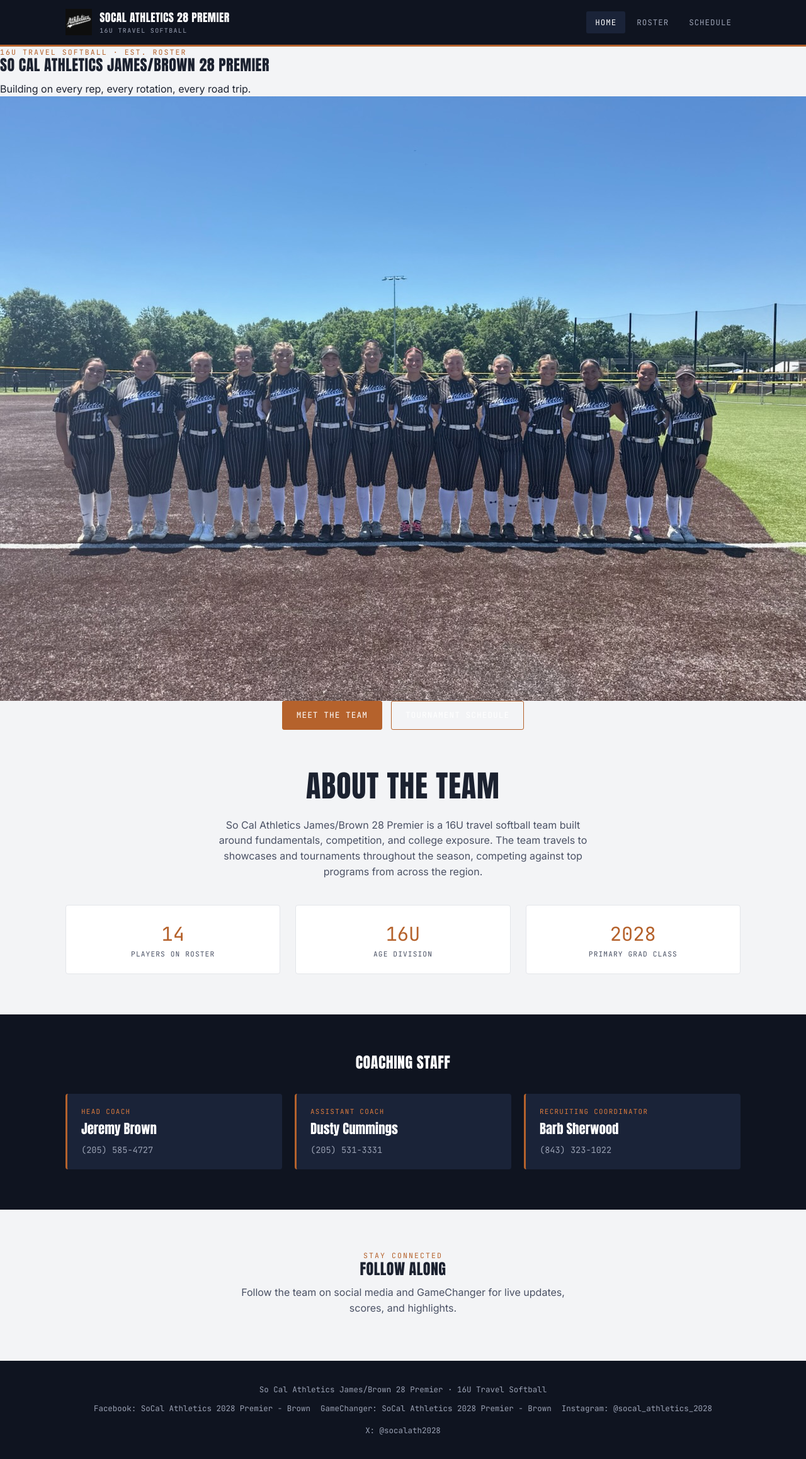
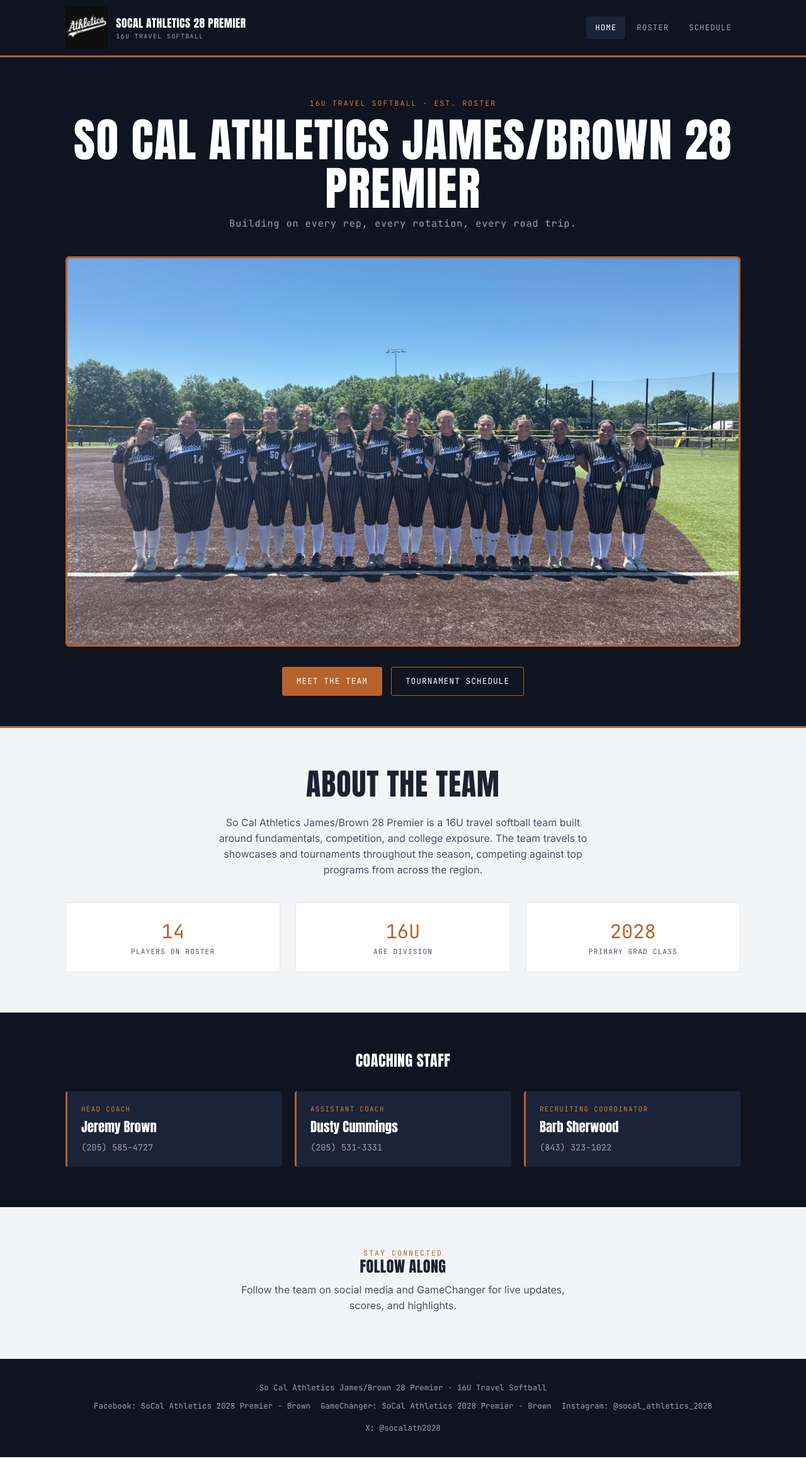
Before and after one commit to Jeff-Carver-Personal/SoCal-James-Brown-2028, a Jekyll site: the page built from index.md, in a window 1280 px wide. Shown: the whole page at 63% size. Built offline with Jekyll 4.4.1, drawn with Linux system fonts in a browser that asks for light colours.

Commit message:
Refactor styles for header and team introduction
Updated styles for header and landing page elements.

```diff
--- a/assets/css/main.scss
+++ b/assets/css/main.scss
@@ -88,8 +88,8 @@ a:focus-visible, button:focus-visible {
   display: flex;
   align-items: center;
   justify-content: space-between;
-  padding-top: 14px;
-  padding-bottom: 14px;
+  padding-top: 10px;
+  padding-bottom: 10px;
   gap: 16px;
   flex-wrap: wrap;
 }
@@ -99,7 +99,7 @@ a:focus-visible, button:focus-visible {
   gap: 12px;
   color: var(--paper);
 }
-.brand img { height: 42px; width: auto; }
+.brand img { height: 68px; width: auto; }
 .brand-text {
   font-family: var(--font-display);
   font-size: 1.1rem;
@@ -153,49 +153,47 @@ nav.main-nav a.active {
 }
 
 /* =========================================================
-   Hero (landing page)
+   Landing page banner + team photo
    ========================================================= */
-.hero {
-  position: relative;
+.team-intro {
   background: var(--ink);
-  overflow: hidden;
+  border-bottom: 3px solid var(--clay);
+  padding-bottom: 48px;
 }
-.hero-photo {
-  position: absolute;
-  inset: 0;
-  width: 100%;
-  height: 100%;
-  object-fit: cover;
-  opacity: 0.55;
-}
-.hero-scrim {
-  position: absolute;
-  inset: 0;
-  background: linear-gradient(180deg, rgba(15,20,32,0.55) 0%, rgba(15,20,32,0.75) 55%, rgba(15,20,32,0.97) 100%);
-}
-.hero-content {
-  position: relative;
-  padding: 96px 24px 64px;
+.banner-text {
   text-align: center;
   color: var(--paper);
+  padding: 64px 24px 40px;
 }
-.hero-content .eyebrow { color: var(--clay-bright); }
-.hero-title {
+.banner-text .eyebrow { color: var(--clay-bright); }
+.banner-title {
   font-size: clamp(2.4rem, 6vw, 4.6rem);
   margin: 10px 0 6px;
 }
-.hero-sub {
+.banner-tagline {
   font-family: var(--font-mono);
   color: var(--silver);
   font-size: 0.95rem;
   letter-spacing: 0.06em;
-  margin-bottom: 28px;
+}
+.team-photo-wrap {
+  max-width: 1120px;
+  margin: 0 auto;
+  padding: 0 24px;
+}
+.team-photo-wrap img {
+  width: 100%;
+  max-height: 620px;
+  object-fit: cover;
+  border-radius: 6px;
+  border: 3px solid var(--clay);
 }
 .hero-actions {
   display: flex;
   gap: 14px;
   justify-content: center;
   flex-wrap: wrap;
+  padding: 32px 24px 0;
 }
 .btn {
   display: inline-block;
```
